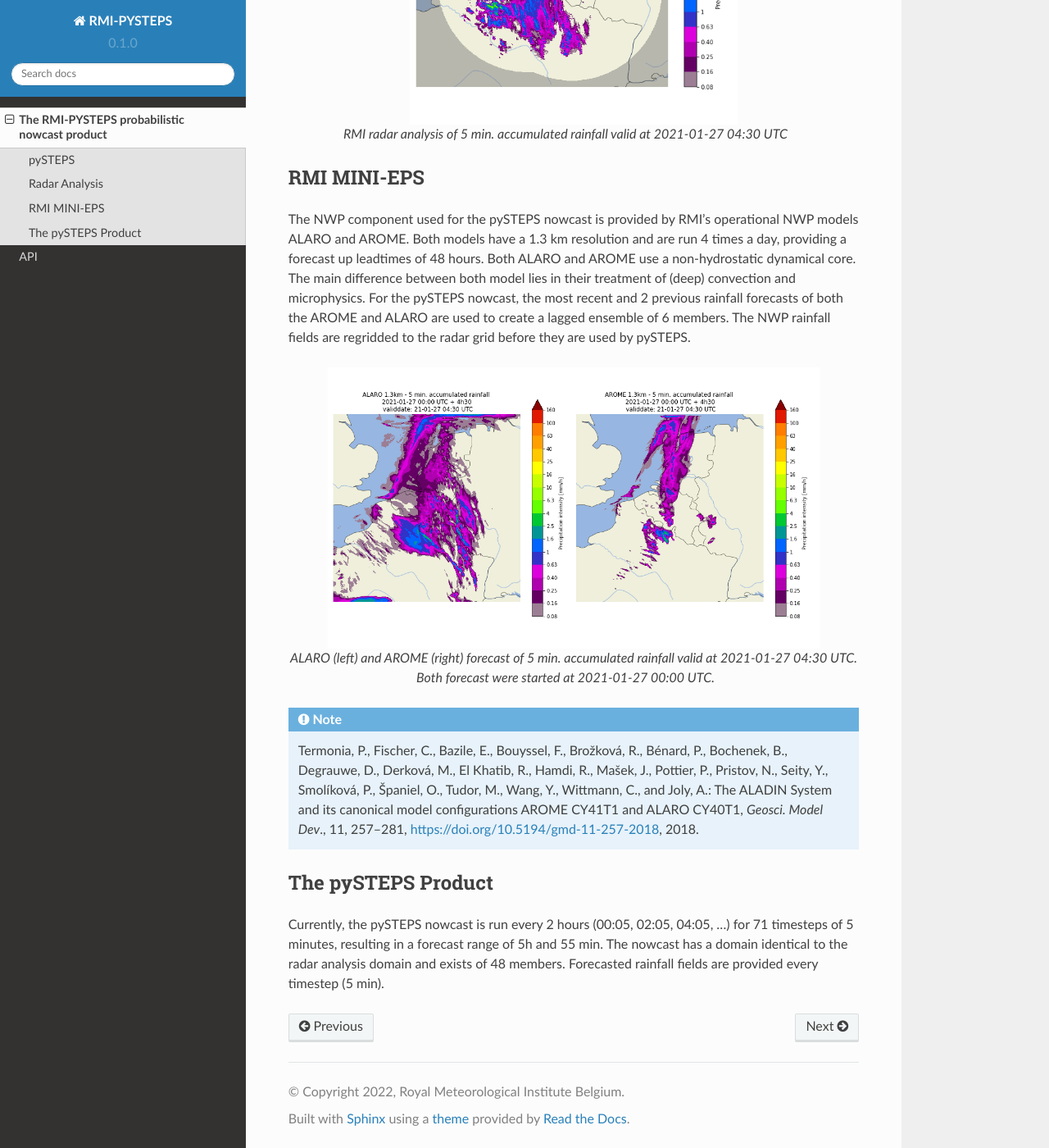
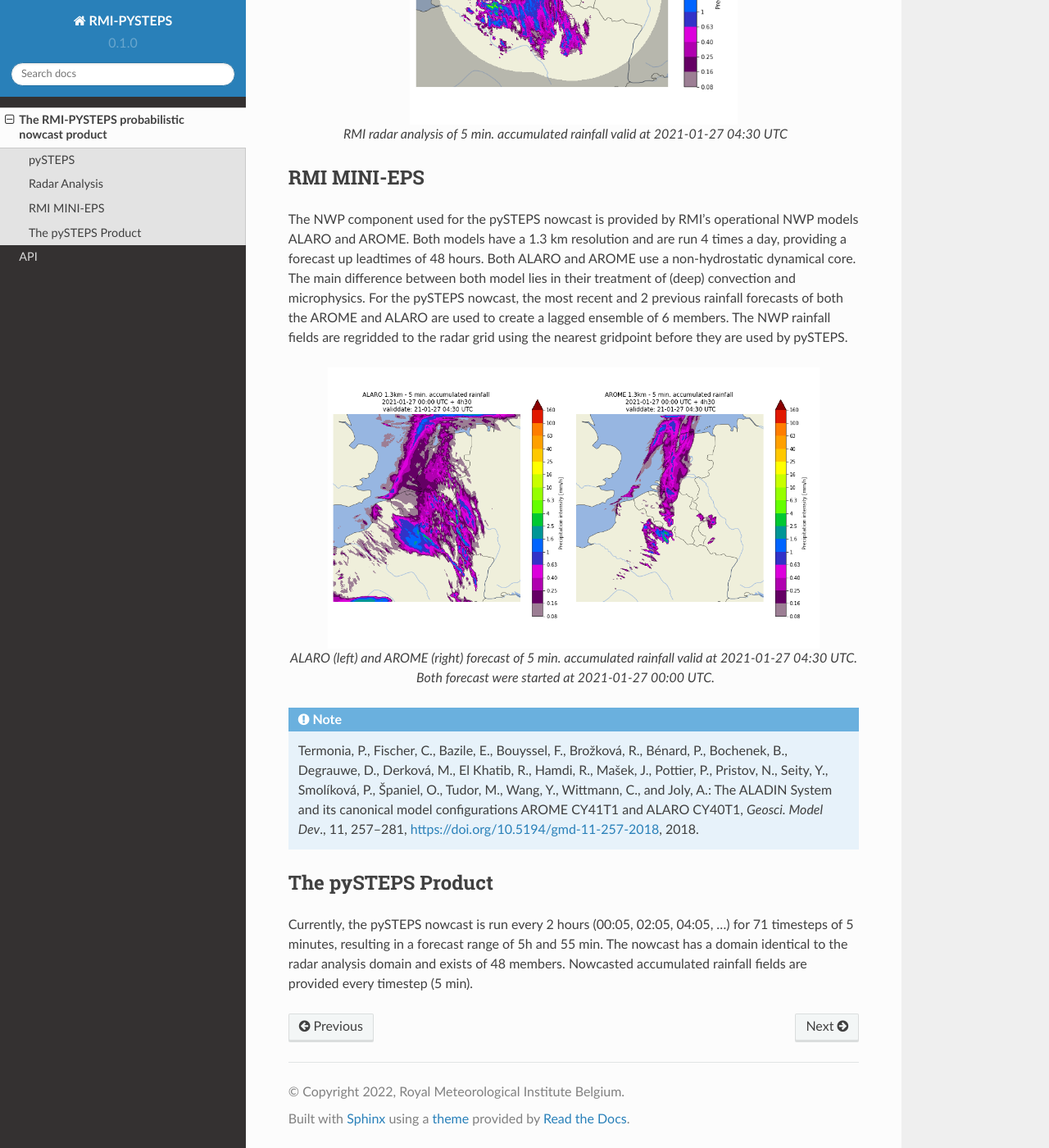
Before and after one commit to mpvginde/pySTEPS-BE, a Sphinx documentation site: the page built from docs/source/product.rst, in a window 1280 px wide and 1400 px high, scrolled down 1197 px. Shown: the whole window at 82% size. Built offline with Sphinx 7.4.7 and the Read the Docs theme 2.0.0, drawn with Linux system fonts in a browser that asks for light colours.

Commit message:
Update product.rst

```diff
--- a/docs/source/product.rst
+++ b/docs/source/product.rst
@@ -49,7 +49,7 @@
 
 The NWP component used for the pySTEPS nowcast is provided by RMI's operational NWP models ALARO and AROME.
 Both models have a 1.3 km resolution and are run 4 times a day, providing a forecast up  leadtimes of 48 hours.
-Both ALARO and AROME use a non-hydrostatic dynamical core. The main difference between both model lies in their treatment of (deep) convection and microphysics. For the pySTEPS nowcast, the most recent and 2 previous rainfall forecasts of both the AROME and ALARO are used to create a lagged ensemble of 6 members. The NWP rainfall fields are regridded to the radar grid before they are used by pySTEPS.
+Both ALARO and AROME use a non-hydrostatic dynamical core. The main difference between both model lies in their treatment of (deep) convection and microphysics. For the pySTEPS nowcast, the most recent and 2 previous rainfall forecasts of both the AROME and ALARO are used to create a lagged ensemble of 6 members. The NWP rainfall fields are regridded to the radar grid using the nearest gridpoint before they are used by pySTEPS.
 
 .. _nwp example:
 
@@ -66,4 +66,4 @@
 
 The pySTEPS Product
 --------------------
-Currently, the pySTEPS nowcast is run every 2 hours (00:05, 02:05, 04:05, ...) for 71 timesteps of 5 minutes, resulting in a forecast range of 5h and 55 min. The nowcast has a domain identical to the radar analysis domain and exists of 48 members. Forecasted rainfall fields are provided every timestep (5 min).
+Currently, the pySTEPS nowcast is run every 2 hours (00:05, 02:05, 04:05, ...) for 71 timesteps of 5 minutes, resulting in a forecast range of 5h and 55 min. The nowcast has a domain identical to the radar analysis domain and exists of 48 members. Nowcasted accumulated rainfall fields are provided every timestep (5 min).
```
